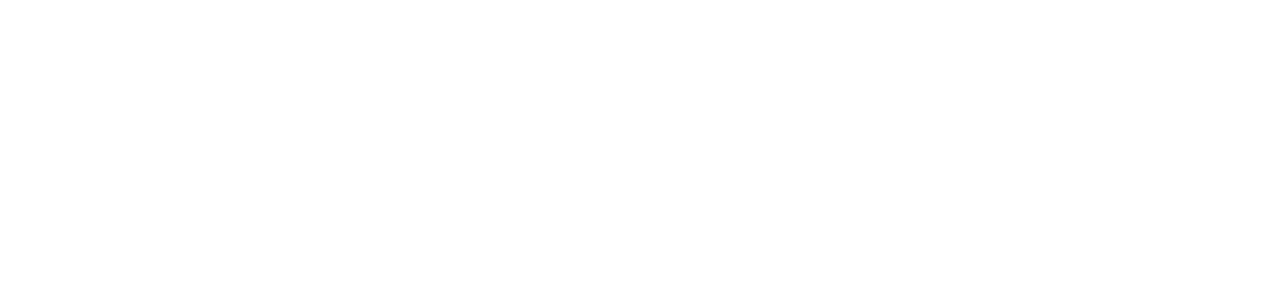
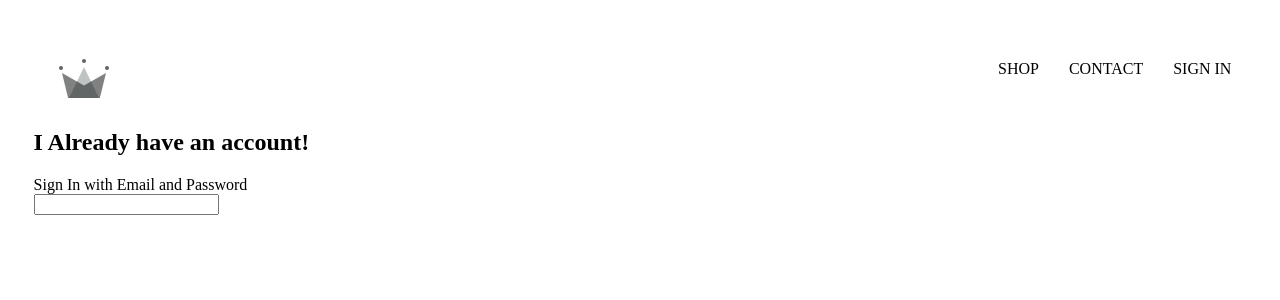
Before and after one commit to cyx977/subastra, a React (Create React App) app: page /signin in a window 1280 px wide. Shown: the top 300 px of the page. Built offline with nearby package versions, Linux system fonts and the light colour scheme.

Commit message:
header and auth init

```diff
--- a/src/App.css
+++ b/src/App.css
@@ -1,3 +1,8 @@
 body{
     padding: 2%;
 }
+
+a{
+    text-decoration:  none;
+    color: black;
+}
--- a/src/App.js
+++ b/src/App.js
@@ -1,15 +1,23 @@
 import "./App.css";
 import HomePage from "./pages/homePage";
 import { Route, Switch } from "react-router-dom";
-import ShopPage from './pages/shop';
+import ShopPage from "./pages/shop";
+import Header from "./component/header";
+import SignInAndSignUpPage from "./pages/signInSignUp";
 
 function App() {
   return (
     <div className="App">
+      <Header></Header>
       <Switch>
         <Route exact path="/" component={HomePage} />
-        <Route exact path="/shop/hats" render={(props)=>(<HatsPage {...props} ttt="123"/>)} />
-        <Route exact path="/shop" component={ShopPage}></Route>
+        <Route
+          exact
+          path="/shop/hats"
+          render={(props) => <HatsPage {...props} ttt="123" />}
+        />
+        <Route exact path="/shop" component={ShopPage} />
+        <Route exact path="/signin" component={SignInAndSignUpPage} />
       </Switch>
     </div>
   );
--- /dev/null
+++ b/src/component/header/header.styles.scss
@@ -0,0 +1,25 @@
+.header {
+  height: 70px;
+  width: 100%;
+  display: flex;
+  justify-content: space-between;
+  margin-bottom: 25px;
+
+  .logo-container {
+    height: 100%;
+    width: 70px;
+    padding: 25px;
+  }
+
+  .options {
+    width: 50%;
+    height: 100%;
+    display: flex;
+    align-items: center;
+    justify-content: flex-end;
+
+    .option {
+      padding: 10px 15px;
+    }
+  }
+}
--- /dev/null
+++ b/src/component/header/index.js
@@ -0,0 +1,21 @@
+import React from "react";
+import { Link } from "react-router-dom";
+import { ReactComponent as Logo } from "../../assets/crown.svg";
+import "./header.styles.scss";
+
+const Header = (props) => (
+  <div className="header">
+    <Link to="/" className="logo-container">
+      <Logo />
+    </Link>
+    <div className="options">
+      <Link to="/shop" className="option">
+        SHOP
+      </Link>
+      <Link className="option" to="/contact"> CONTACT</Link>
+      <Link className="option" to="signin">SIGN IN</Link>
+    </div>
+  </div>
+);
+
+export default Header;
--- /dev/null
+++ b/src/component/signIn/index.js
@@ -0,0 +1,32 @@
+import React, { Component } from "react";
+
+class SignIn extends Component {
+  constructor(props) {
+    super(props);
+    this.state = {
+      email: "",
+      password: "",
+    };
+  }
+
+  render() {
+    return (
+      <div className="sign-in">
+        <h2>I Already have an account!</h2>
+        <span>Sign In with Email and Password</span>
+        <form>
+          <input
+            name="email"
+            type="text"
+            value={this.state.email}
+            onChange={(e) =>
+              this.setState({ ...this.state, email: e.target.value })
+            }
+          ></input>
+        </form>
+      </div>
+    );
+  }
+}
+
+export default SignIn;
--- /dev/null
+++ b/src/pages/signInSignUp/index.js
@@ -0,0 +1,13 @@
+import React from "react";
+import "./signInSignUp.styles.scss";
+import SignIn from "../../component/signIn";
+
+function SignInAndSignUpPage(props) {
+  return (
+    <div>
+      <SignIn></SignIn>
+    </div>
+  );
+}
+
+export default SignInAndSignUpPage;
```
Also changed, not shown: src/assets/crown.svg (added), src/component/signIn/signIn.styles.scss (added), src/component/testComponent/TestComponent.js (added), src/pages/signInSignUp/signInSignUp.styles.scss (added).
